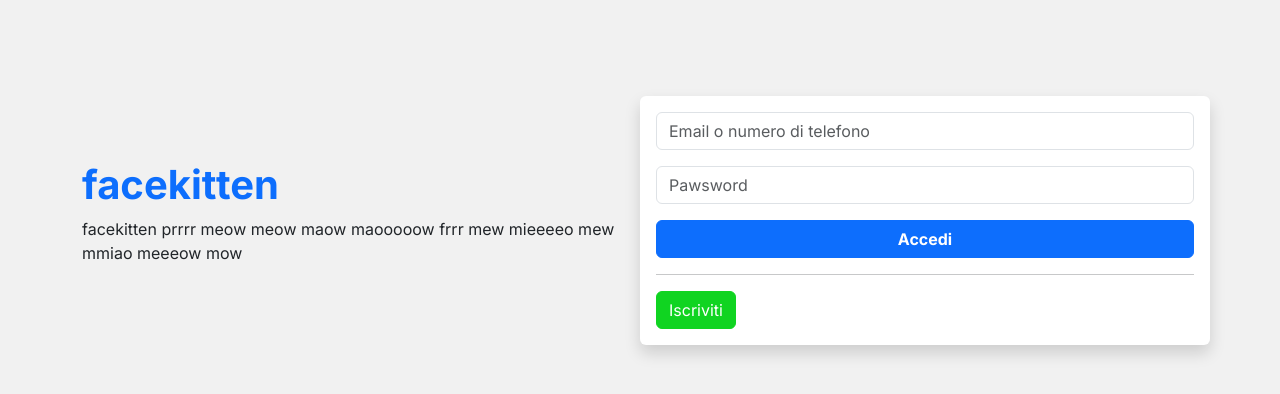
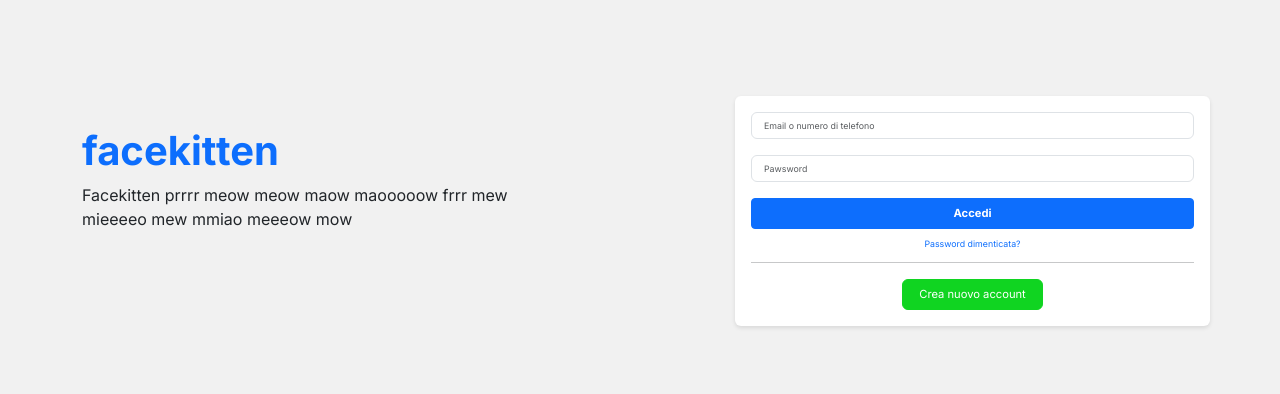
Before and after one commit to Vikappa/facekitten, a Next.js app: page / in a window 1280 px wide. Shown: the top 394 px of the page. Built offline with nearby package versions, Linux system fonts and the light colour scheme; a web font is replaced by a local one.

Commit message:
update loginpage

```diff
--- a/src/app/organisms/LoginPage.tsx
+++ b/src/app/organisms/LoginPage.tsx
@@ -1,33 +1,31 @@
 'use client'
 import Image from "next/image";
+import Link from "next/link";
 import { SetStateAction, useEffect, useState } from "react";
 import { Button, Form } from "react-bootstrap";
 
 interface LoginPageProps {
-    // Define your props here
   }
 
 const LoginPage: React.FC<LoginPageProps> = () => {
-    const [email, setEmail] = useState(''); // Stato per l'email
-const [password, setPassword] = useState(''); // Stato per la password reale
-const [maskedPassword, setMaskedPassword] = useState(''); // Stato per la password mascherata
+    const [email, setEmail] = useState('');
+const [password, setPassword] = useState('');
+const [maskedPassword, setMaskedPassword] = useState('');
 
 const handleEmailChange = (e: { target: { value: SetStateAction<string>; }; }) => {
-  setEmail(e.target.value); // Aggiorna lo stato dell'email
+  setEmail(e.target.value);
 };
 
 const handlePasswordChange = (e: { target: { value: any; }; }) => {
   const inputValue = e.target.value;
 
-  // Se il nuovo input è più lungo, aggiungi un carattere (gatto)
   if (inputValue.length > maskedPassword.length) {
-    setPassword(password + inputValue.slice(-1)); // Aggiungi l'ultimo carattere alla password reale
-    setMaskedPassword(maskedPassword + '😺'); // Aggiungi un gatto alla password mascherata
+    setPassword(password + inputValue.slice(-1));
+    setMaskedPassword(maskedPassword + '😺');
   }
-  // Se il nuovo input è più corto, rimuovi l'ultimo carattere
   else if (inputValue.length < maskedPassword.length) {
-    setPassword(password.slice(0, -1)); // Rimuovi l'ultimo carattere dalla password reale
-    setMaskedPassword(maskedPassword.slice(0, -2)); // Rimuovi l'ultimo gatto dalla password mascherata
+    setPassword(password.slice(0, -1));
+    setMaskedPassword(maskedPassword.slice(0, -2));
   }
 };
 
@@ -44,10 +42,10 @@ useEffect(() => {
 
   return (
     <div>
-      <div className="row py-5">
-        <div className="col-12 col-sm-6 d-flex justify-content-center align-items-center">
+      <div className="row py-5 justify-content-between">
+        <div className="col-12 col-sm-5 d-flex align-items-center">
           <Image
-            className="img-fluid d-sm-none"
+            className="img-fluid d-sm-none m-5 mx-auto "
             alt="logo"
             width={80}
             height={80}
@@ -55,35 +53,44 @@ useEffect(() => {
           />
           <div className="d-none d-sm-block">
             <h1 className="text-primary">facekitten</h1>
-            <p>facekitten prrrr meow meow maow maooooow frrr mew mieeeeo mew mmiao meeeow mow</p>
+            <p className="pb-5">Facekitten prrrr meow meow maow maooooow frrr mew mieeeeo mew mmiao meeeow mow</p>
           </div>
         </div>
 
-        <Form className="col-12 col-sm-6 bg-white p-3 rounded shadow" onSubmit={handleSubmit}>
+        <Form className="col-12 col-sm-5 bg-sm-white p-3 rounded sm-shadow" onSubmit={handleSubmit}>
           <Form.Group className="mb-3" controlId="formBasicEmail">
             <Form.Control
+
               type="text"
               placeholder="Email o numero di telefono"
               value={email}
-              onChange={handleEmailChange} // Gestore per l'email
+              onChange={handleEmailChange}
+              style={{fontSize:'0.55rem'}}
             />
           </Form.Group>
 
           <Form.Group className="mb-3 col-12" controlId="formBasicPassword">
             <Form.Control
+
               type="text"
               placeholder="Pawsword"
               value={maskedPassword}
-              onChange={handlePasswordChange} // Gestore per la password
+              onChange={handlePasswordChange}
               autoComplete="off"
+              style={{fontSize:'0.55rem'}}
             />
           </Form.Group>
 
-          <Button variant="primary" type="submit" className="w-100 fw-bold">
+          <Button style={{fontSize:'0.7rem'}} variant="primary" type="submit" className="w-100 fw-bold d-sm-hidden rounded-pill rounded-sm-2">
             Accedi
           </Button>
-        <hr/>
-        <Button variant="success" className="text-white">Iscriviti</Button>
+          <div className="d-flex justify-content-center p-2">
+          <Link href={'/'} style={{fontSize:'0.55rem'}} className="text-decoration-none m-0 p-0">Password dimenticata?</Link>
+          </div>
+        <hr className="mt-1"/>
+        <div className="d-flex">
+        <Button style={{fontSize:'0.7rem'}} variant="success" className="text-white px-3 mx-auto">Crea nuovo account</Button>
+        </div>
         </Form>
       </div>    </div>
   );
```
